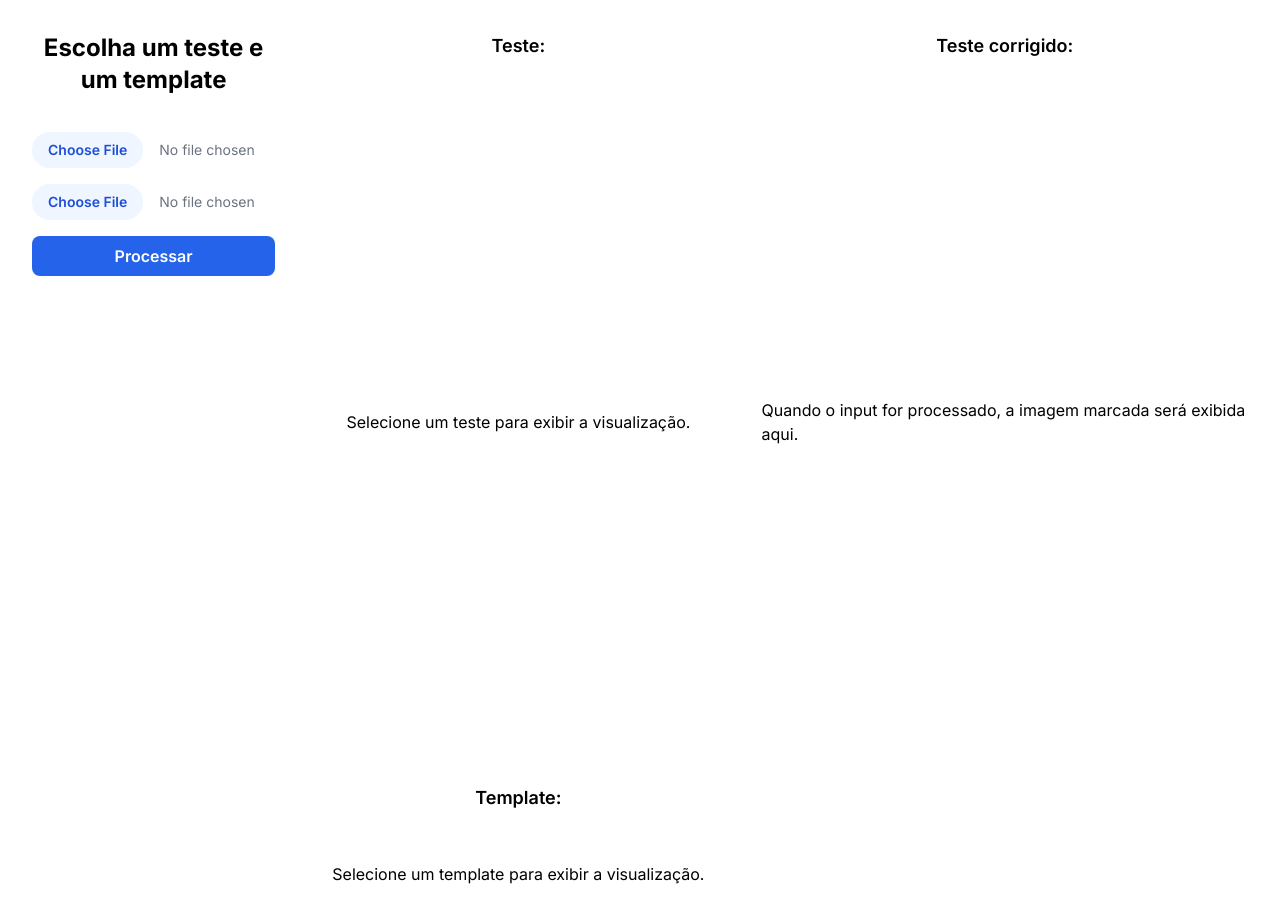
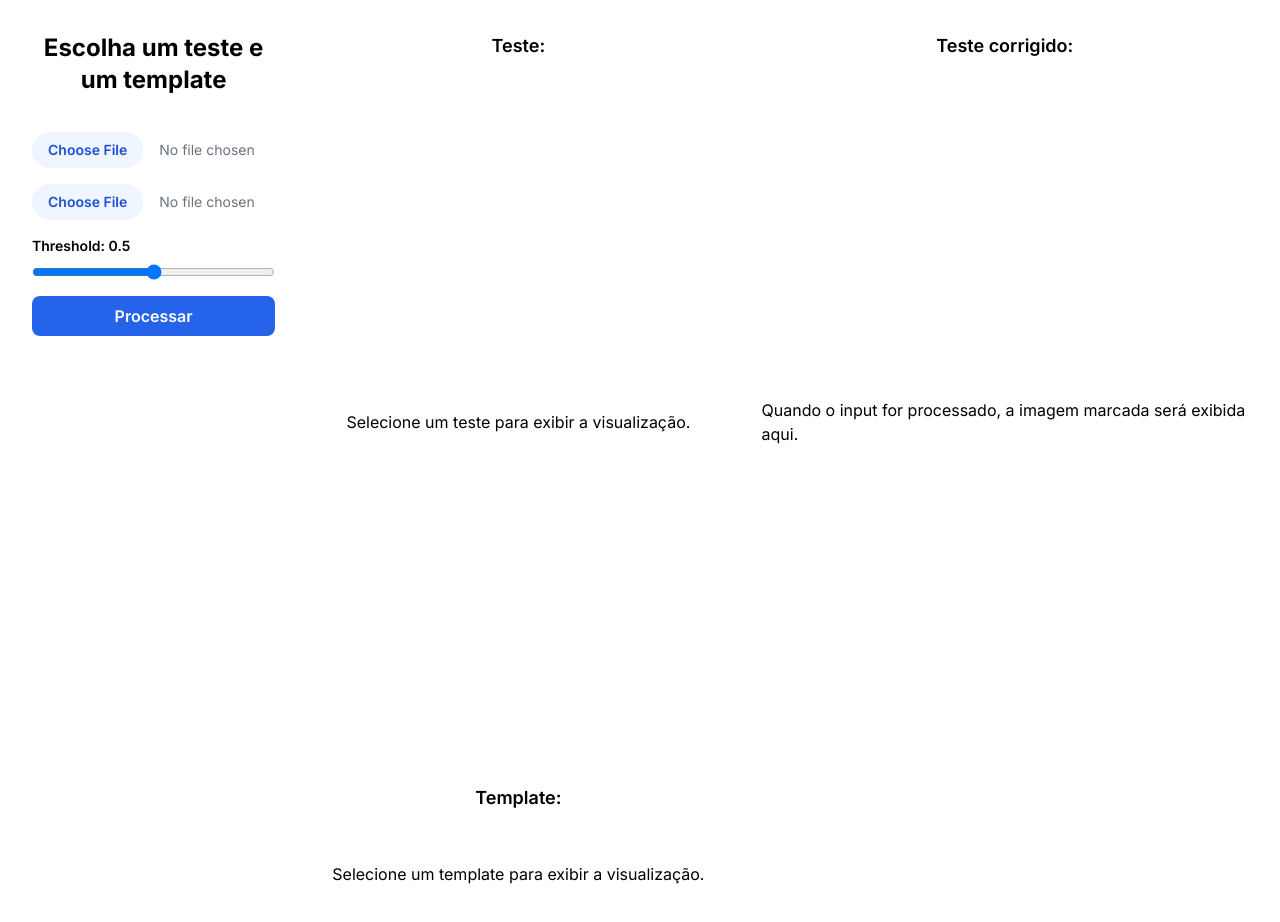
Before and after one commit to vitorcapdeville/psitest-imagem-front, a Next.js app: page / in a window 1280 px wide. Shown: the top 922 px of the page. Built offline with nearby package versions, Linux system fonts and the light colour scheme.

Commit message:
✨ Adicionar parâmetro threshold.

```diff
--- a/app/page.js
+++ b/app/page.js
@@ -1,6 +1,6 @@
 "use client";
 
-import React, { useState } from "react";
+import React, { useState, useEffect } from "react";
 import axios from "axios";
 import Image from "next/image";
 
@@ -16,6 +16,7 @@ export default function Home() {
     image1: null,
     image2: null,
   });
+  const [threshold, setThreshold] = useState(0.5); // Novo estado para o threshold
 
   const handleFileChange = (event) => {
     const { name, files } = event.target;
@@ -45,7 +46,7 @@ export default function Home() {
 
     try {
       const response = await axios.post(
-        "http://127.0.0.1:8000/mark_answers/?threshold=0.5&prediction_threshold=0.9",
+        `http://127.0.0.1:8000/mark_answers/?threshold=${threshold}&prediction_threshold=0.9`,
         formData,
         {
           headers: {
@@ -63,6 +64,10 @@ export default function Home() {
       setLoading(false);
     }
   };
+
+  useEffect(() => {
+    setEditedImage(null); // Resetar a imagem editada quando o threshold for alterado
+  }, [threshold]);
 
   return (
     <div className="min-h-screen w-full max-w-10xl p-8 bg-white shadow-lg rounded-lg flex">
@@ -85,6 +90,22 @@ export default function Home() {
             accept="image/*"
             className="block w-full text-sm text-gray-500 file:mr-4 file:py-2 file:px-4 file:rounded-full file:border-0 file:text-sm file:font-semibold file:bg-blue-50 file:text-blue-700 hover:file:bg-blue-100"
           />
+          <div className="flex flex-col space-y-2">
+            <label htmlFor="threshold" className="text-sm font-semibold">
+              Threshold: {threshold}
+            </label>
+            <input
+              type="range"
+              id="threshold"
+              name="threshold"
+              min="0"
+              max="1"
+              step="0.01"
+              value={threshold}
+              onChange={(e) => setThreshold(e.target.value)}
+              className="w-full"
+            />
+          </div>
           <button
             type="submit"
             disabled={!selectedFiles.image1 || !selectedFiles.image2 || loading}
```
